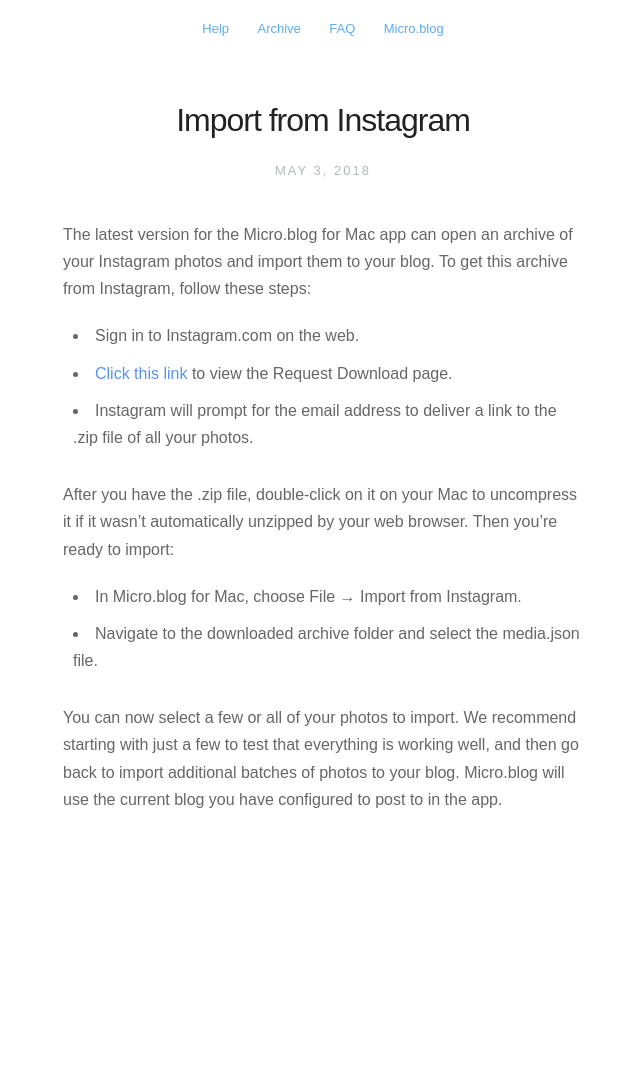
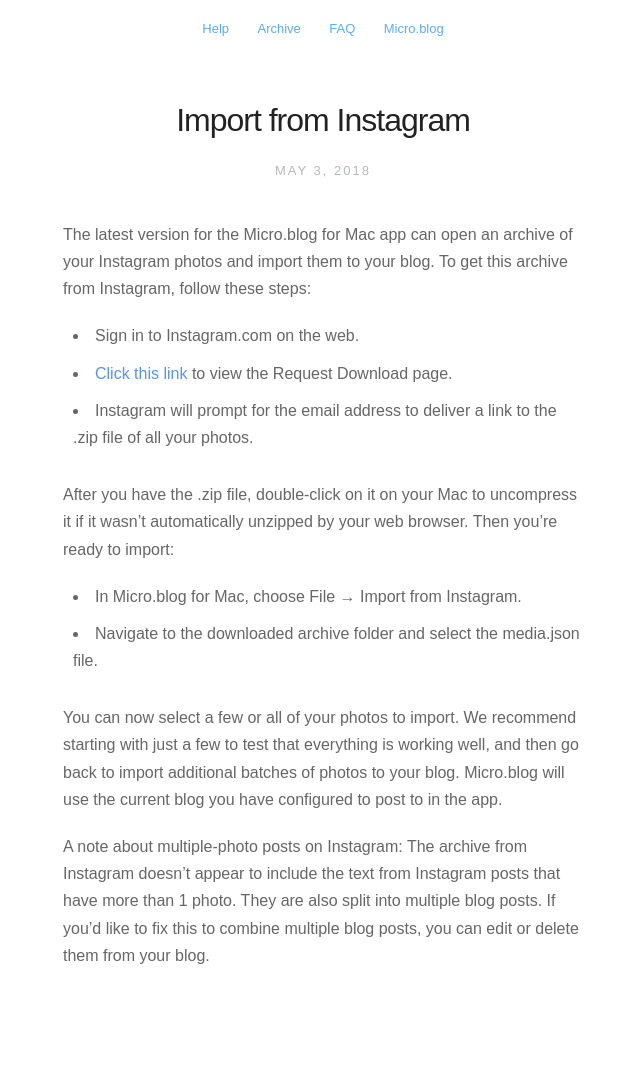
Before and after one commit to microdotblog/help.micro.blog, a Jekyll site: the page built from _posts/2018-05-03-instagram-import.markdown, in a window 1280 px wide. Shown: the whole page, without its empty margins (317-957 px from the left). Built offline with Jekyll 4.4.1, drawn with Linux system fonts in a browser that asks for light colours; nearby versions of some CDN libraries; before the commit the page ends 933 px from its top, so only the background shows below that.

Commit message:
Added note about multi-photo Instagram posts.

```diff
--- a/_posts/2018-05-03-instagram-import.markdown
+++ b/_posts/2018-05-03-instagram-import.markdown
@@ -16,3 +16,5 @@
 * Navigate to the downloaded archive folder and select the media.json file.
 
 You can now select a few or all of your photos to import. We recommend starting with just a few to test that everything is working well, and then go back to import additional batches of photos to your blog. Micro.blog will use the current blog you have configured to post to in the app.
+
+A note about multiple-photo posts on Instagram: The archive from Instagram doesn't appear to include the text from Instagram posts that have more than 1 photo. They are also split into multiple blog posts. If you'd like to fix this to combine multiple blog posts, you can edit or delete them from your blog.
```
